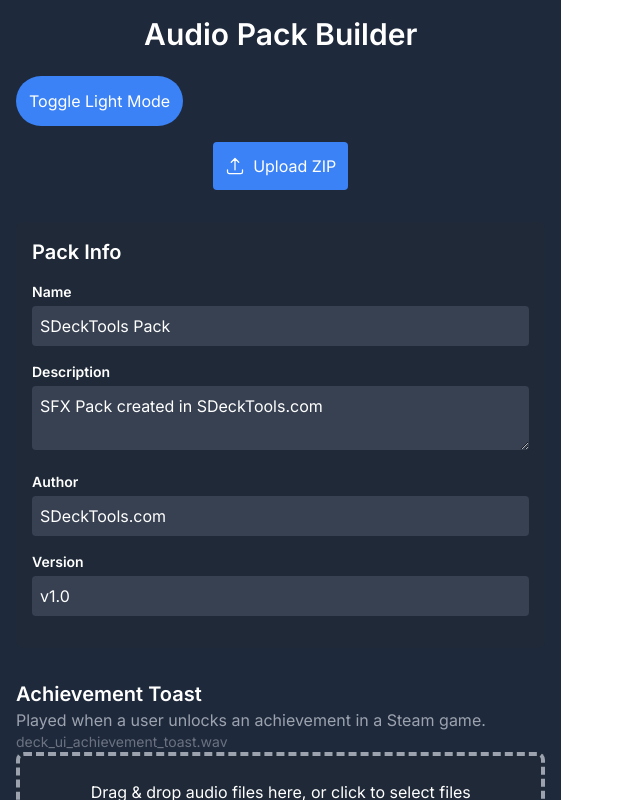
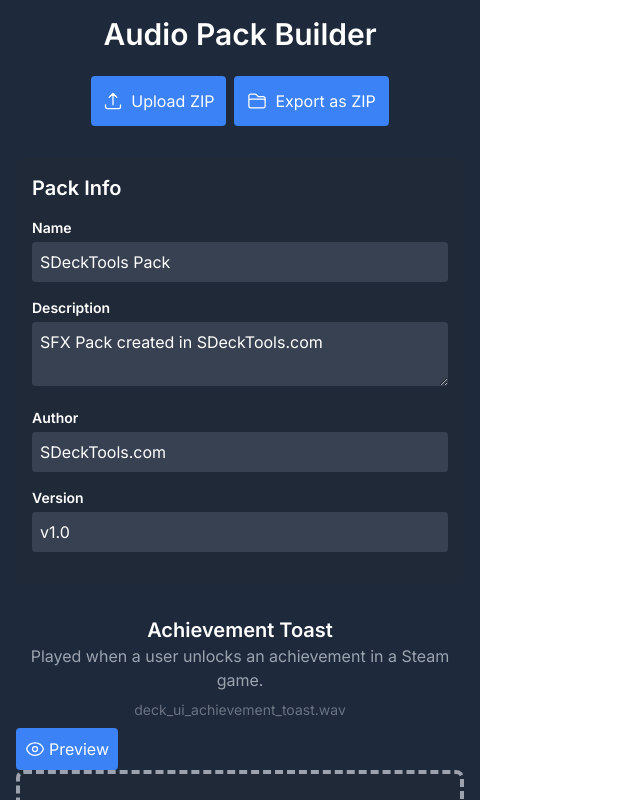
Before and after one commit to jM5557/SDeckTools, a React (Vite) app: page / in a window 1280 px wide. Shown: the top 800 px of the page, without its empty margins (0-640 px from the left). Built offline with nearby package versions, Linux system fonts and the light colour scheme.

Commit message:
Updated design and added audio parsing functionalities

```diff
--- a/src/App.jsx
+++ b/src/App.jsx
@@ -2,35 +2,134 @@
 import { useDropzone } from 'react-dropzone';
 import JSZip from "jszip";
 import { saveAs } from "file-saver";
-import { TrashIcon, ArrowUpTrayIcon } from "@heroicons/react/24/outline";
+import { TrashIcon, ArrowUpTrayIcon, FolderIcon, PlayIcon, PauseIcon, EyeIcon } from "@heroicons/react/24/outline";
 import itemsData from "./data/files.json";
 
-// AudioTrack Component to display audio and manage loading
-const AudioTrack = ({ name, url, onRemove }) => {
-  const [loading, setLoading] = useState(true);
+const PreviewButton = ({ fileName }) => {
+  const [isPlaying, setIsPlaying] = useState(false);
+  const [audio] = useState(new Audio(`/sounds/${fileName}`)); // Audio file in public/sounds
+
+  const togglePlayPause = () => {
+    if (isPlaying) {
+      audio.pause();
+    } else {
+      audio.play();
+    }
+    setIsPlaying(!isPlaying);
+  };
 
   useEffect(() => {
-    const audio = new Audio(url);
-    audio.oncanplaythrough = () => setLoading(false);
-    audio.load();
-  }, [url]);
+    // Reset isPlaying state when audio finishes
+    const handleEnded = () => {
+      setIsPlaying(false);
+    };
+
+    audio.addEventListener("ended", handleEnded);
+
+    return () => {
+      audio.removeEventListener("ended", handleEnded);
+      audio.pause(); // Ensure cleanup when unmounted
+    };
+  }, [audio]);
+
+  return (
+    <button
+      onClick={togglePlayPause}
+      className="bg-blue-500 text-white p-2 rounded hover:bg-blue-400 flex items-center gap-1"
+    >
+      <EyeIcon className="h-5 w-5" />
+      {isPlaying ? "Pause Preview" : "Preview"}
+    </button>
+  );
+};
+
+const AudioControls = ({ url }) => {
+  const [isPlaying, setIsPlaying] = useState(false);
+  const [audio] = useState(new Audio(url));
+  const [currentTime, setCurrentTime] = useState(0);
+  const [duration, setDuration] = useState(0);
+
+  useEffect(() => {
+    const handleTimeUpdate = () => setCurrentTime(audio.currentTime);
+    const handleLoadedMetadata = () => setDuration(audio.duration);
+    const handleEnded = () => setIsPlaying(false);
+
+    audio.addEventListener("timeupdate", handleTimeUpdate);
+    audio.addEventListener("loadedmetadata", handleLoadedMetadata);
+    audio.addEventListener("ended", handleEnded);
+
+    return () => {
+      audio.removeEventListener("timeupdate", handleTimeUpdate);
+      audio.removeEventListener("loadedmetadata", handleLoadedMetadata);
+      audio.removeEventListener("ended", handleEnded);
+      audio.pause(); // Ensure cleanup when unmounted
+    };
+  }, [audio]);
+
+  const togglePlayPause = () => {
+    if (isPlaying) {
+      audio.pause();
+    } else {
+      audio.play();
+    }
+    setIsPlaying(!isPlaying);
+  };
+
+  const handleScrubberChange = (e) => {
+    const newTime = parseFloat(e.target.value);
+    audio.currentTime = newTime;
+    setCurrentTime(newTime);
+  };
+
+  const formatTime = (time) => {
+    const minutes = Math.floor(time / 60);
+    const seconds = Math.floor(time % 60).toString().padStart(2, "0");
+    return `${minutes}:${seconds}`;
+  };
 
   return (
     <div className="flex items-center gap-4">
-      {loading ? (
-        <div className="w-5 h-5 border-4 border-t-4 border-accent rounded-full animate-spin"></div> // Spinner
-      ) : (
-        <audio controls className="flex-1">
-          <source src={url} />
-          Your browser does not support the audio element.
-        </audio>
-      )}
+      <button
+        onClick={togglePlayPause}
+        className={`p-2 rounded-full text-white ${
+          isPlaying ? "bg-red-500 hover:bg-red-400" : "bg-green-500 hover:bg-green-400"
+        }`}
+      >
+        {isPlaying
+          ? (<span><PauseIcon className="h-5 w-5"  /></span>)
+          : (<span><PlayIcon className="h-5 w-5" /></span>)
+        }
+      </button>
+      <div className="flex-1">
+        <input
+          type="range"
+          min="0"
+          max={duration}
+          step="0.1"
+          value={currentTime}
+          onChange={handleScrubberChange}
+          className="w-full accent-blue-500"
+        />
+        <div className="flex justify-between text-xs text-gray-400 mt-1">
+          <span>{formatTime(currentTime)}</span>
+          <span>{formatTime(duration)}</span>
+        </div>
+      </div>
+    </div>
+  );
+};
+
+const AudioTrack = ({ name, url, onRemove }) => {
+  return (
+    <div className="flex items-center gap-4">
+      <b>{name}</b>
+      <AudioControls url={url} />
       <button
         onClick={() => onRemove(name)}
         className="bg-red-500 text-white p-2 rounded hover:bg-red-400 flex items-center gap-1"
       >
         <TrashIcon className="h-5 w-5" />
-        Remove
+        <span className="hidden">Delete</span>
       </button>
     </div>
   );
@@ -56,7 +155,6 @@
   });
 
   const [errorMessage, setErrorMessage] = useState("");
-  const [isDarkMode, setIsDarkMode] = useState(true); // State to toggle dark mode
 
   // File upload logic
   const handleFileUpload = (fileName, acceptedFiles) => {
@@ -182,10 +280,6 @@
     }));
   };
 
-  const toggleDarkMode = () => {
-    setIsDarkMode(!isDarkMode);
-  };
-
   // Dropzone configuration for each track
   const Dropzone = ({ fileName }) => {
     const { getRootProps, getInputProps, isDragActive } = useDropzone({
@@ -208,16 +302,8 @@
   };
 
   return (
-    <div className={`min-h-screen ${isDarkMode ? 'bg-night' : 'bg-white'} text-white font-sans p-4`}>
+    <div className="min-h-screen bg-night text-white font-sans p-4 flex flex-col items-center justify-center">
       <h1 className="text-3xl font-bold mb-6 text-center">Audio Pack Builder</h1>
-
-      {/* Toggle for dark mode */}
-      <button
-        onClick={toggleDarkMode}
-        className="p-3 bg-blue-500 text-white rounded-full hover:bg-blue-400 mb-4"
-      >
-        Toggle {isDarkMode ? "Light" : "Dark"} Mode
-      </button>
 
       <div className="mb-8 flex justify-center">
         <label
@@ -234,10 +320,17 @@
           className="hidden"
           onChange={handleZipUpload}
         />
+        <button
+          onClick={handleExport}
+          className="bg-accent text-white ml-2 p-3 rounded hover:bg-accent/90 cursor-pointer flex items-center gap-2"
+        >
+          <FolderIcon className="h-5 w-5" />
+          Export as ZIP
+        </button>
       </div>
 
       {/* Pack Info Form */}
-      <div className="mb-8 p-4 bg-gray-800 rounded-md">
+      <div className="mb-8 p-4 bg-gray-800 rounded-md w-full max-w-md">
         <h3 className="text-xl font-semibold mb-4">Pack Info</h3>
 
         <div className="mb-4">
@@ -282,15 +375,16 @@
 
       {/* Error message */}
       {errorMessage && (
-        <div className="mb-4 text-red-500">{errorMessage}</div>
+        <div className="mb-4 text-red-500 text-center">{errorMessage}</div>
       )}
 
       {/* Dropzone for each item */}
       {itemsData.map((item) => (
-        <div key={item.fileName} className="mb-8">
-          <h2 className="text-xl font-semibold">{item.title}</h2>
-          <p className="text-gray-400">{item.description}</p>
-          <p className="text-sm text-gray-500">{item.fileName}</p>
+        <div key={item.fileName} className="mb-8 w-full max-w-md">
+          <h2 className="text-xl font-semibold text-center">{item.title}</h2>
+          <p className="text-gray-400 text-center mb-2">{item.description}</p>
+          <p className="text-sm text-gray-500 text-center mb-2">{item.fileName}</p>
+          <PreviewButton fileName={item.fileName} />
 
           {/* Custom Dropzone for file upload */}
           <Dropzone fileName={item.fileName} />
@@ -302,13 +396,6 @@
           </div>
         </div>
       ))}
-
-      <button
-        onClick={handleExport}
-        className="bg-accent text-white p-3 rounded hover:bg-accent/90 mt-6 block mx-auto"
-      >
-        Export as ZIP
-      </button>
     </div>
   );
 };
```
